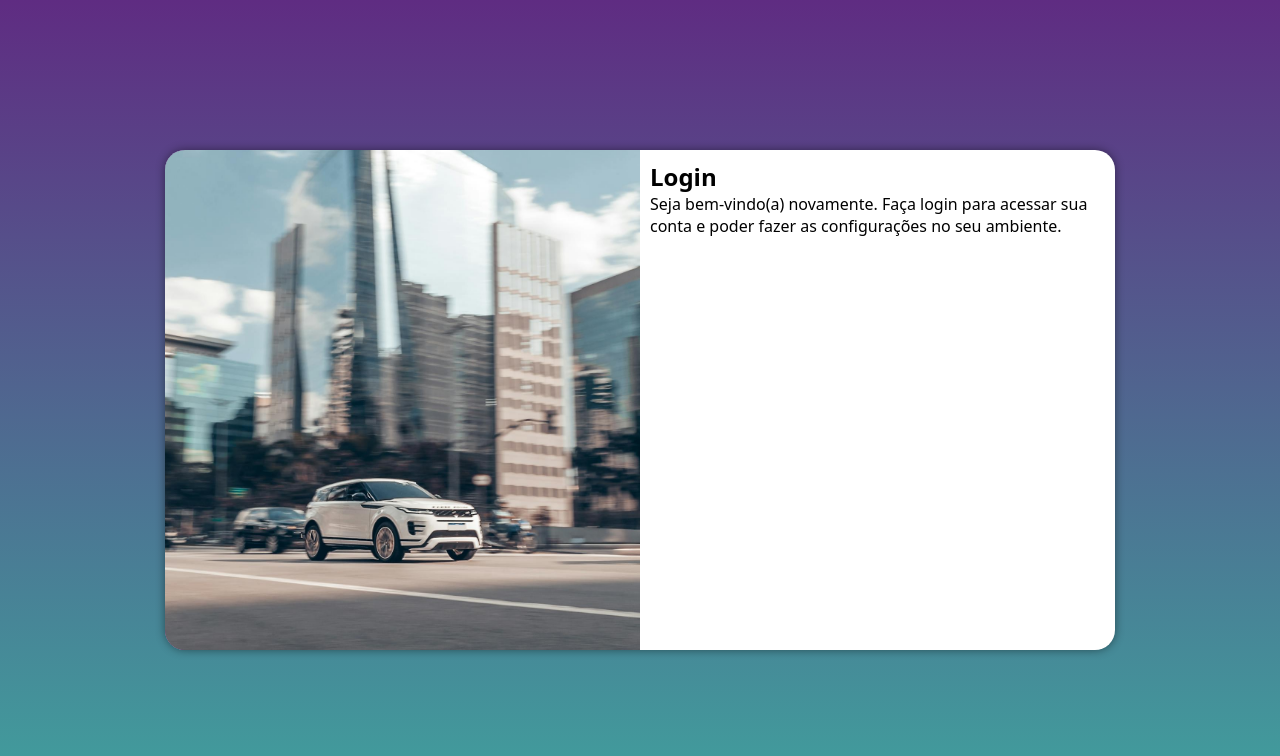
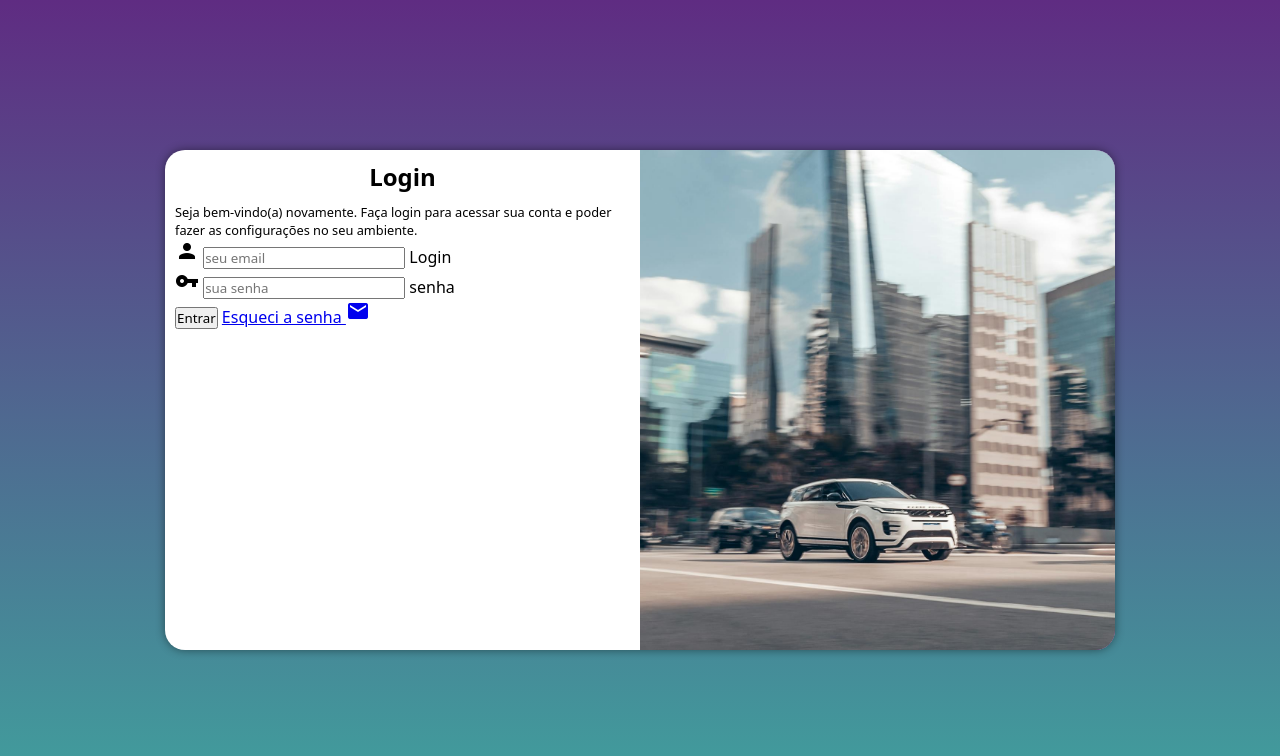
Before and after one commit to Raynerrafael/projeto-login, a plain HTML site: page index.html in a window 1280 px wide. Drawn offline with Linux system fonts and the light colour scheme.

Commit message:
adicionei o formulário

```diff
--- a/estilos/media-query.css
+++ b/estilos/media-query.css
@@ -36,14 +36,14 @@
 
 
     section#login > div#imagem {
-        float: left;
+        float: right;
         width: 50%;
         height: 100%;
     }
 
 
     section#login > div#formulario {
-        float: right;
+        float: left;
         width: 50%;
     }
 
--- a/estilos/style.css
+++ b/estilos/style.css
@@ -54,3 +54,13 @@ section#login > div#formulario {
     display: block;
     padding: 10px;
 }
+
+div#formulario > h1 {
+    text-align: center;
+    margin-bottom: 10px;
+}
+
+
+div#formulario > p {
+    font-size: 0.8em;
+}
--- a/index.html
+++ b/index.html
@@ -4,6 +4,7 @@
     <meta charset="UTF-8">
     <meta name="viewport" content="width=device-width, initial-scale=1.0">
     <title>Login</title>
+    <link href="https://fonts.googleapis.com/icon?family=Material+Icons" rel="stylesheet">
     <link rel="stylesheet" href="estilos/style.css">
     <link rel="stylesheet" href="estilos/media-query.css">
 </head>
@@ -16,7 +17,22 @@
             <div id="formulario">
                 <h1>Login</h1>
                 <p>Seja bem-vindo(a) novamente. Faça login para acessar sua conta e poder fazer as configurações no seu ambiente.</p>
-                <form action="login.php" method="post"></form>
+                <form action="login.php" method="post" autocomplete="on">
+                    <div class="campo">
+                        <i class="material-icons">person</i>
+                        <input type="email" name="login" id="ilogin" placeholder="seu email" autocomplete="email" required maxlength="30">
+                        <label for="ilogin">Login</label>
+                    </div>
+                    <div class="campo">
+                        <i class="material-icons">vpn_key</i>
+                        <input type="password" name="senha" id="isenha" placeholder="sua senha" autocomplete="current-password" required minlength="8" maxlength="20">
+                        <label for="isenha">senha</label>
+                    </div>
+                    <input type="submit" value="Entrar">
+                    <a href="esqueci.html">
+                        Esqueci a senha <i class="material-icons">mail</i>
+                    </a>
+                </form>
             </div>
         </section>
     </main>
```
